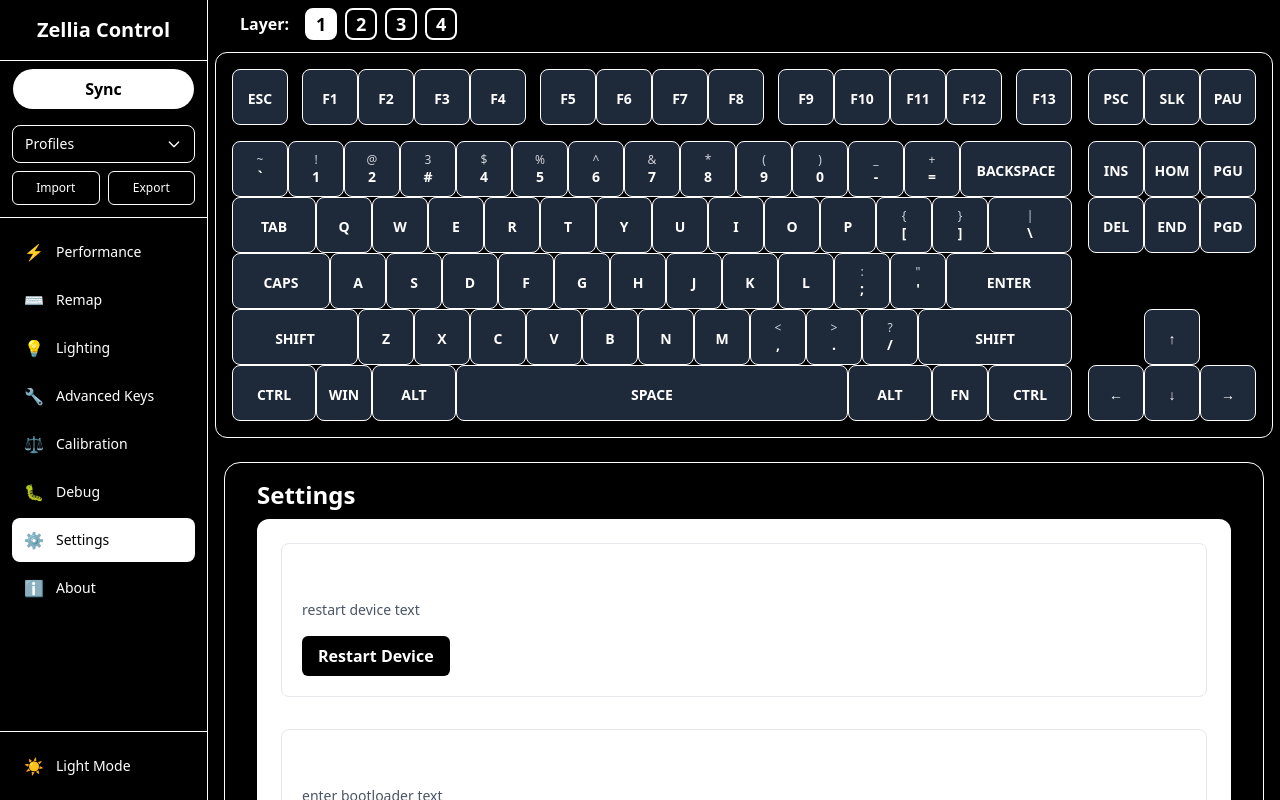
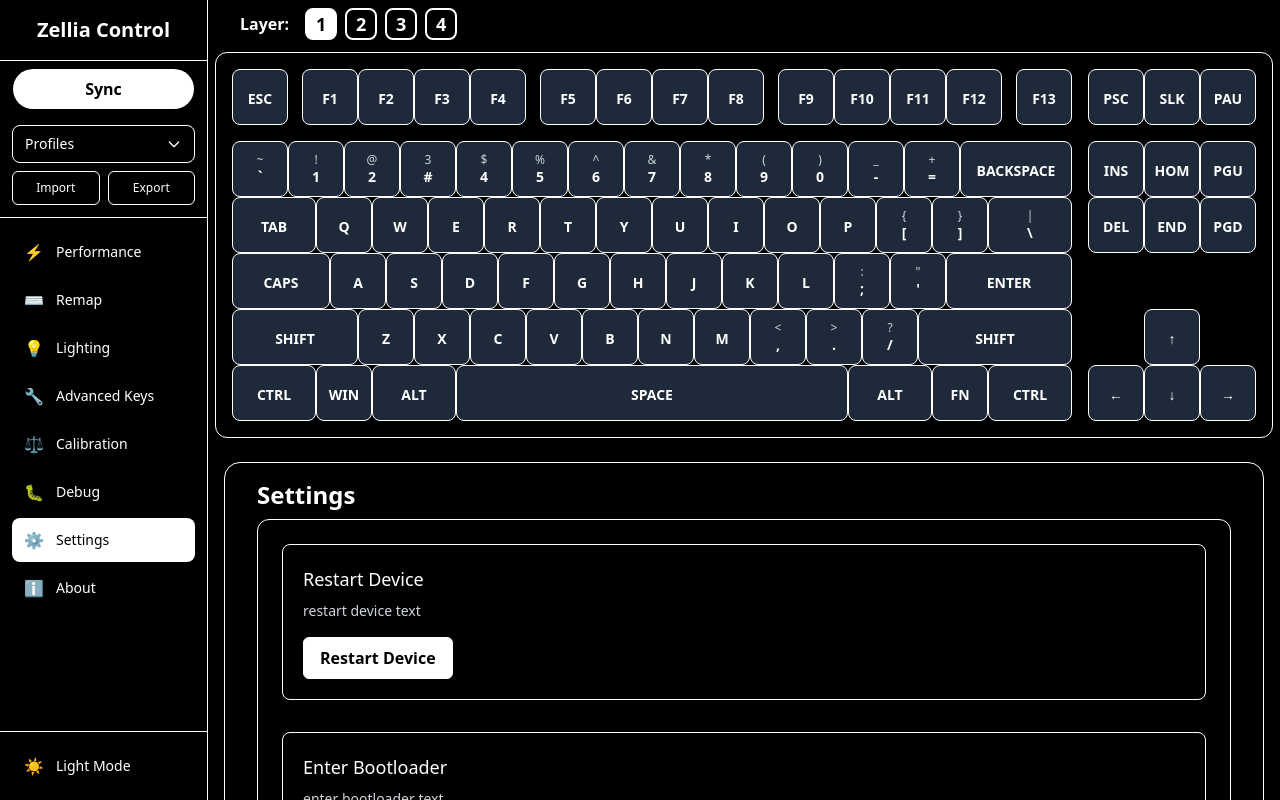
Before and after one commit to Zellia-Keyboards/Zellia-Control, a SvelteKit app: page /settings in a window 1280 px wide. Built offline with nearby package versions, Linux system fonts and the light colour scheme.

Commit message:
feat(dark-mode): implement dark mode styling for settings page components

```diff
--- a/src/routes/settings/+page.svelte
+++ b/src/routes/settings/+page.svelte
@@ -1,4 +1,6 @@
 <script lang="ts">
+  import { darkMode } from '$lib/DarkModeStore.svelte';
+
   function handleRestart() {
   }
 
@@ -11,47 +13,47 @@
 
 <div class="p-4 h-full flex flex-col">
   <div class="flex items-center justify-between -mt-4 mb-2">
-    <h2 class="text-2xl font-bold">Settings</h2>
+    <h2 class="text-2xl font-bold {$darkMode ? 'text-white' : 'text-gray-900'}">Settings</h2>
   </div>
 
-  <div class="bg-white rounded-xl shadow p-6 space-y-8 flex-1">
+  <div class="{$darkMode ? 'bg-black border border-white' : 'bg-white'} rounded-xl shadow p-6 space-y-8 flex-1">
     <!-- Restart Device -->
-    <div class="p-5 bg-white rounded-lg border border-gray-200">
-      <h3 class="text-lg font-medium mb-2">Restart Device</h3>
-      <p class="text-sm text-gray-600 mb-4">
+    <div class="p-5 {$darkMode ? 'bg-black border-white' : 'bg-white border-gray-200'} rounded-lg border">
+      <h3 class="text-lg font-medium mb-2 {$darkMode ? 'text-white' : 'text-gray-900'}">Restart Device</h3>
+      <p class="text-sm {$darkMode ? 'text-gray-300' : 'text-gray-600'} mb-4">
         restart device text
       </p>
       <button
         type="button"
-        class="action-button"
+        class="action-button {$darkMode ? 'dark' : ''}"
         on:click={handleRestart}>
         Restart Device
       </button>
     </div>
 
     <!-- Enter Bootloader -->
-    <div class="p-5 bg-white rounded-lg border border-gray-200">
-      <h3 class="text-lg font-medium mb-2">Enter Bootloader</h3>
-      <p class="text-sm text-gray-600 mb-4">
+    <div class="p-5 {$darkMode ? 'bg-black border-white' : 'bg-white border-gray-200'} rounded-lg border">
+      <h3 class="text-lg font-medium mb-2 {$darkMode ? 'text-white' : 'text-gray-900'}">Enter Bootloader</h3>
+      <p class="text-sm {$darkMode ? 'text-gray-300' : 'text-gray-600'} mb-4">
         enter bootloader text
       </p>
       <button
         type="button"
-        class="action-button"
+        class="action-button {$darkMode ? 'dark' : ''}"
         on:click={handleBootloader}>
         Enter Bootloader
       </button>
     </div>
 
     <!-- Factory Reset -->
-    <div class="p-5 bg-white rounded-lg border border-gray-200">
-      <h3 class="text-lg font-medium mb-2">Factory Reset</h3>
-      <p class="text-sm text-gray-600 mb-4">
+    <div class="p-5 {$darkMode ? 'bg-black border-white' : 'bg-white border-gray-200'} rounded-lg border">
+      <h3 class="text-lg font-medium mb-2 {$darkMode ? 'text-white' : 'text-gray-900'}">Factory Reset</h3>
+      <p class="text-sm {$darkMode ? 'text-gray-300' : 'text-gray-600'} mb-4">
         factory reset text
       </p>
       <button
         type="button"
-        class="action-button red"
+        class="action-button red {$darkMode ? 'dark' : ''}"
         on:click={handleFactoryReset}>
         Factory Reset
       </button>
@@ -76,6 +78,16 @@
     background-color: #333;
   }
 
+  .action-button.dark {
+    background-color: white;
+    color: black;
+    border: 1px solid white;
+  }
+
+  .action-button.dark:hover {
+    background-color: #f3f4f6;
+  }
+
   .action-button.red {
     background-color: #b91c1c;
   }
@@ -83,4 +95,14 @@
   .action-button.red:hover {
     background-color: #dc2626;
   }
+
+  .action-button.red.dark {
+    background-color: #dc2626;
+    color: white;
+    border: 1px solid #dc2626;
+  }
+
+  .action-button.red.dark:hover {
+    background-color: #b91c1c;
+  }
 </style>
```
